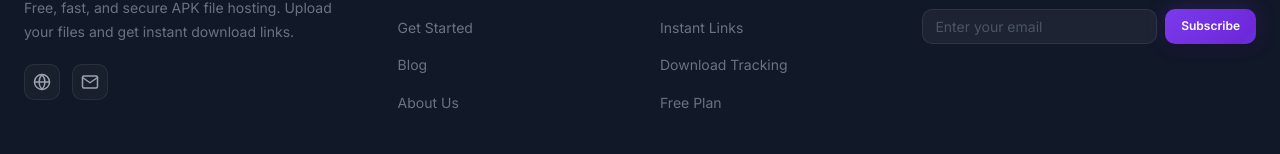
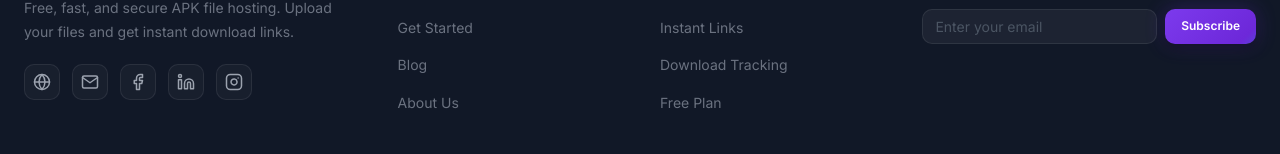
Before and after one commit to syedmuhammadali756/apkflow, a React (Vite) app in the folder apk-filehost-frontend/: page / in a window 1280 px wide. Shown: the part 3945-4099 px from the top of the page. Built offline with nearby package versions, Linux system fonts and the light colour scheme.

Commit message:
feat: add social media links (FB, LinkedIn, IG) to footer

```diff
--- a/apk-filehost-frontend/src/components/Footer.jsx
+++ b/apk-filehost-frontend/src/components/Footer.jsx
@@ -1,6 +1,6 @@
 import React from 'react';
 import { Link } from 'react-router-dom';
-import { BrandLogo, Mail, Globe, Heart } from './Icons';
+import { BrandLogo, Mail, Globe, Heart, Facebook, Linkedin, Instagram } from './Icons';
 import './Footer.css';
 
 const Footer = () => {
@@ -23,6 +23,15 @@ const Footer = () => {
                             </a>
                             <a href="mailto:apkflow.vercel.app@gmail.com" className="social-link" aria-label="Email">
                                 <Mail size={18} />
+                            </a>
+                            <a href="https://www.facebook.com/SyedMuhammadAli.DrWebJr/" target="_blank" rel="noopener noreferrer" className="social-link" aria-label="Facebook">
+                                <Facebook size={18} />
+                            </a>
+                            <a href="https://pk.linkedin.com/in/syed-muhammad-abubaker-dr-web-jr" target="_blank" rel="noopener noreferrer" className="social-link" aria-label="LinkedIn">
+                                <Linkedin size={18} />
+                            </a>
+                            <a href="https://www.instagram.com/syedmuhammadabubaker.drwebjr/" target="_blank" rel="noopener noreferrer" className="social-link" aria-label="Instagram">
+                                <Instagram size={18} />
                             </a>
                         </div>
                     </div>
--- a/apk-filehost-frontend/src/components/Icons.jsx
+++ b/apk-filehost-frontend/src/components/Icons.jsx
@@ -417,6 +417,14 @@ export const Facebook = (props) => (
     </Icon>
 );
 
+export const Instagram = (props) => (
+    <Icon {...props}>
+        <rect x="2" y="2" width="20" height="20" rx="5" ry="5" />
+        <path d="M16 11.37A4 4 0 1 1 12.63 8 4 4 0 0 1 16 11.37z" />
+        <line x1="17.5" y1="6.5" x2="17.51" y2="6.5" />
+    </Icon>
+);
+
 import logo from '../assets/logo.png';
 
 // Brand Logo Image
```
